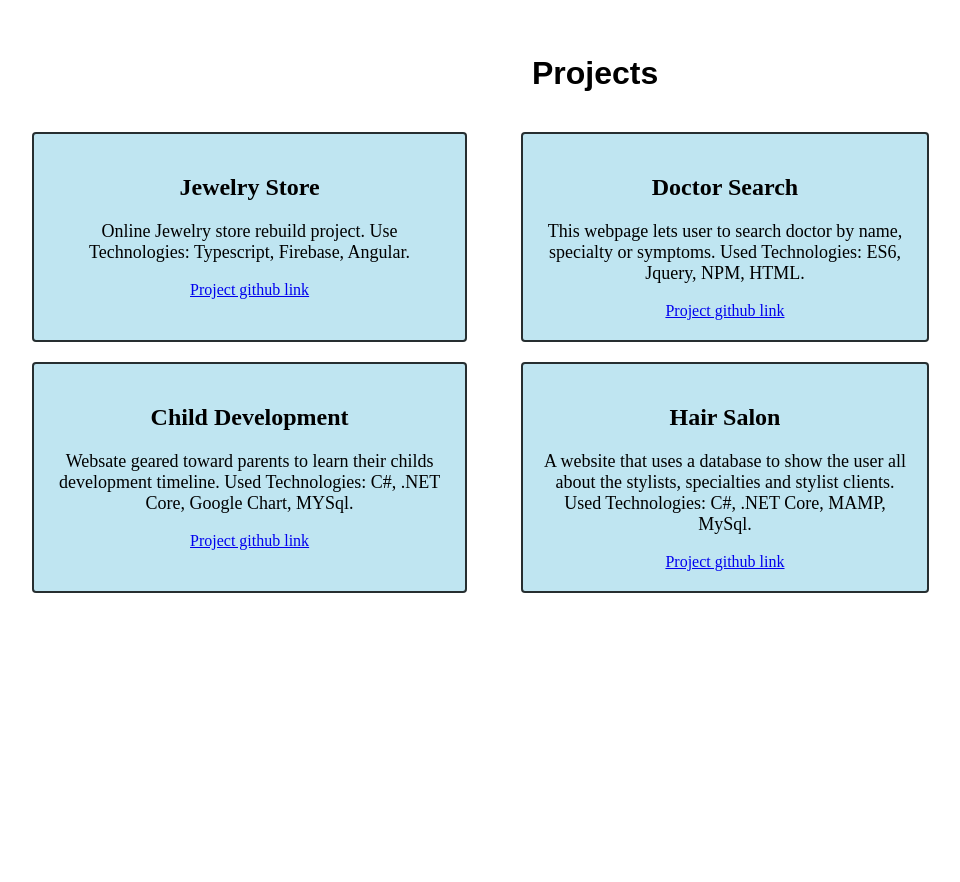
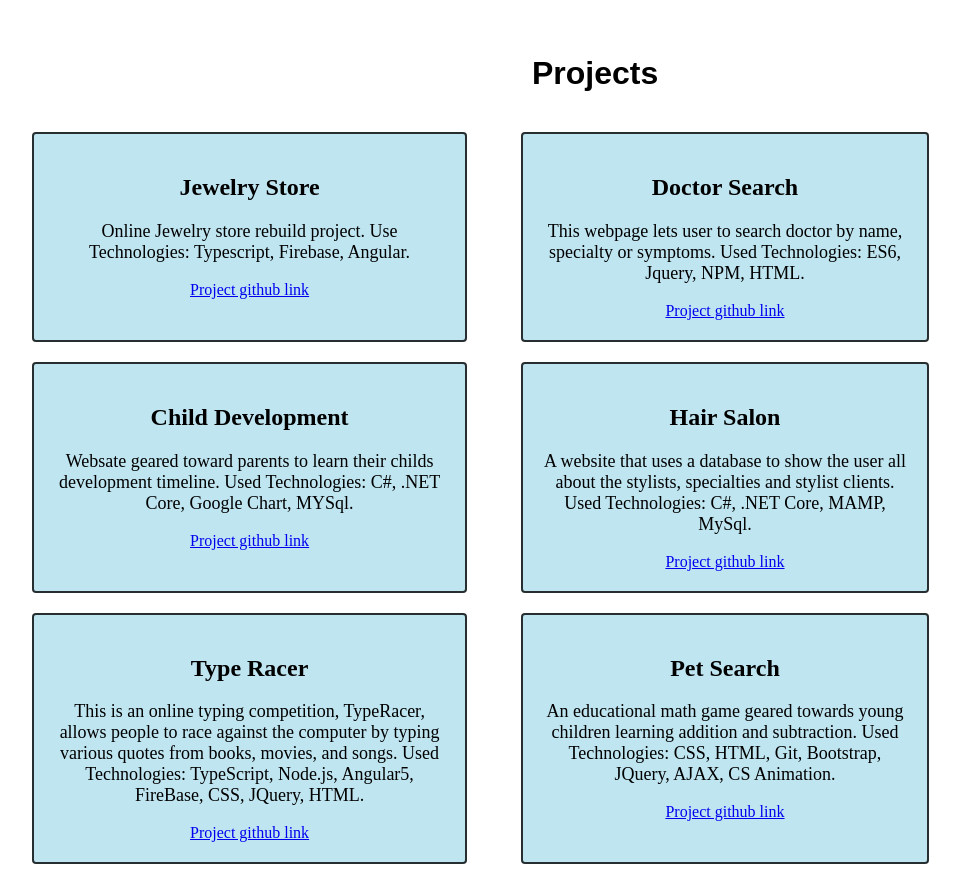
Before and after one commit to gulzatk/react-portfolio, a React app: page /#/projects in a window 1280 px wide. Shown: the part 731-1613 px from the top of the page, without its empty margins (296-1256 px from the left). Before the commit the page ends 1342 px from the top, so only its background shows below. Built offline with nearby package versions, Linux system fonts and the light colour scheme.

Commit message:
It will update the file to use states in project list file

```diff
--- a/src/components/App.jsx
+++ b/src/components/App.jsx
@@ -6,8 +6,56 @@ import About from './About';
 import Interests from './Interests';
 import ProjectList from './ProjectList';
 import Contact from './Contact';
+import Error404 from './Error404';
+import { v4 } from 'uuid';
 
-function App() {
+class  App extends React.Component {
+
+  constructor(props) {
+    super(props);
+    this.state = {
+      masterProjectList: [
+        {
+          projectName: 'Jewelry Store',
+          description: 'Online Jewelry store rebuild project. Use Technologies: Typescript, Firebase, Angular.',
+          link: 'https://github.com/gulzatk/JewelryStore-Rebuild',
+          key: v4()
+        },
+        {
+          projectName: 'Doctor Search',
+          description: 'This webpage lets user to search doctor by name, specialty or symptoms. Used Technologies: ES6, Jquery, NPM, HTML.',
+          link: 'http://github.com/gulzatk/DoctorSearch-API',
+          key: v4()
+        },
+        {
+          projectName: 'Child Development',
+          description: 'Websate geared toward parents to learn their childs development timeline. Used Technologies: C#, .NET Core, Google Chart, MYSql.',
+          link: 'https://github.com/gulzatk/ChildDevelopment',
+          key: v4()
+        },
+        {
+          projectName: 'Hair Salon',
+          description: 'A website that uses a database to show the user all about the stylists, specialties and stylist clients. Used Technologies: C#, .NET Core, MAMP, MySql.',
+          link: 'https://github.com/gulzatk/HairSalon2.Solution',
+          key: v4(),
+        },
+        {
+          projectName: 'Type Racer',
+          description: 'This is an online typing competition, TypeRacer, allows people to race against the computer by typing various quotes from books, movies, and songs. Used Technologies: TypeScript, Node.js, Angular5, FireBase, CSS, JQuery, HTML.',
+          link: 'https://github.com/gulzatk/typing-game-angular.git',
+          key: v4(),
+        },
+        {
+          projectName: 'Pet Search',
+          description: 'An educational math game geared towards young children learning addition and subtraction. Used Technologies: CSS, HTML, Git, Bootstrap, JQuery, AJAX, CS Animation.',
+          link: 'https://github.com/gulzatk/math-game.git',
+          key: v4(),
+        },
+      ]
+    };
+  }
+
+  render() {
     return (
       <div>
         <Header />
@@ -15,13 +63,13 @@ function App() {
           <Route exact path='/' component={Home} />
           <Route  path='/about' component={About} />
           <Route path='/interests' component={Interests} />
-        <Route path='/projects' component={ProjectList} />
+          <Route path='/projects' render = {() => <ProjectList projectList = {this.state.masterProjectList} /> } />
           <Route path='/contact' component={Contact} />
-
+          <Route component={Error404} />
         </Switch>
-
       </div>
     );
   }
+}
 
 export default App;
--- a/src/components/Home.jsx
+++ b/src/components/Home.jsx
@@ -53,7 +53,7 @@ function Home(){
         <img id="homeImg" src={kg}/>
         <h2>Hello I'm</h2>
         <h1>Gulzat Karimova</h1>
-        <p>I am a student at Epicodus Coding bootcamp and junior Web Developer. I changed my carrer yeah ago and I am happy to choose programming. I love coding! </p>
+        <p>I am a student at Epicodus Coding bootcamp and junior Web Developer. I changed my carrer yeah ago and I am happy to choose programming. </p>
         <Link to="/about">More About Me ></Link>
       </div>
     </div>
--- a/src/components/Interests.jsx
+++ b/src/components/Interests.jsx
@@ -51,6 +51,6 @@ function Interests() {
         </ol>
       </div>
     </div>
-    )
+  );
 }
 export default Interests;
--- a/src/components/Project.jsx
+++ b/src/components/Project.jsx
@@ -8,25 +8,22 @@ function Project(props) {
             p{
                 font-size: 18px;
             }
-
-
             `}
 
       </style>
       <div class="body">
-<h2>{props.name}</h2>
+        <h2>{props.projectName}</h2>
         <p>{props.description}</p>
         <a href={props.link}>Project github link</a>
       </div>
     </div>
 
-    )
+  );
 }
-
-export default Project;
 
 Project.propTypes = {
   projectName: PropTypes.string,
   description: PropTypes.string,
   link: PropTypes.string
-}
+};
+export default Project;
--- a/src/components/ProjectList.jsx
+++ b/src/components/ProjectList.jsx
@@ -1,7 +1,10 @@
 import React from 'react';
 import Project from './Project';
+import PropTypes from 'prop-types';
+import {v4} from 'uuid';
 
-function ProjectList() {
+
+function ProjectList(props) {
   return (
     <div>
       <style jsx>
@@ -31,42 +34,27 @@ function ProjectList() {
           `}</style>
       <h1>Projects</h1>
       <div className="grid-container">
-            {Projects.map((proj, index) =>
+        {props.projectList.map((proj) =>
           <div className="grid-item">
-                <Project name = {proj.projectName}
+            <Project projectName = {proj.projectName}
               description = {proj.description}
               link = {proj.link}
-                key = {index}
+              id = {proj.key}
             />
           </div>
         )}
 
       </div>
     </div>
-    )
+  );
 }
 
+ProjectList.propTypes = {
+  projectList: PropTypes.array,
+  projectName: PropTypes.string,
+  description: PropTypes.string,
+  link: PropTypes.string,
+  key: PropTypes.string
+};
+
 export default ProjectList;
-
-const Projects = [
-    {
-        projectName: 'Jewelry Store',
-        description: 'Online Jewelry store rebuild project. Use Technologies: Typescript, Firebase, Angular.',
-        link: 'https://github.com/gulzatk/JewelryStore-Rebuild'
-    },
-    {
-        projectName: 'Doctor Search',
-        description: 'This webpage lets user to search doctor by name, specialty or symptoms. Used Technologies: ES6, Jquery, NPM, HTML.',
-        link: 'http://github.com/gulzatk/DoctorSearch-API'
-    },
-    {
-        projectName: 'Child Development',
-        description: 'Websate geared toward parents to learn their childs development timeline. Used Technologies: C#, .NET Core, Google Chart, MYSql.',
-        link: 'https://github.com/gulzatk/ChildDevelopment'
-    },
-    {
-        projectName: 'Hair Salon',
-        description: 'A website that uses a database to show the user all about the stylists, specialties and stylist clients. Used Technologies: C#, .NET Core, MAMP, MySql.',
-        link: 'https://github.com/gulzatk/HairSalon2.Solution'
-    },
-]
```
Also changed, not shown: package.json (+24 -24 lines), src/components/About.jsx (indentation only), src/components/Contact.jsx (indentation only), src/components/Error404.jsx (added), 1 other file (tests, documents, lock files or other folders). Lines whose indentation alone changed are shown as unchanged.
